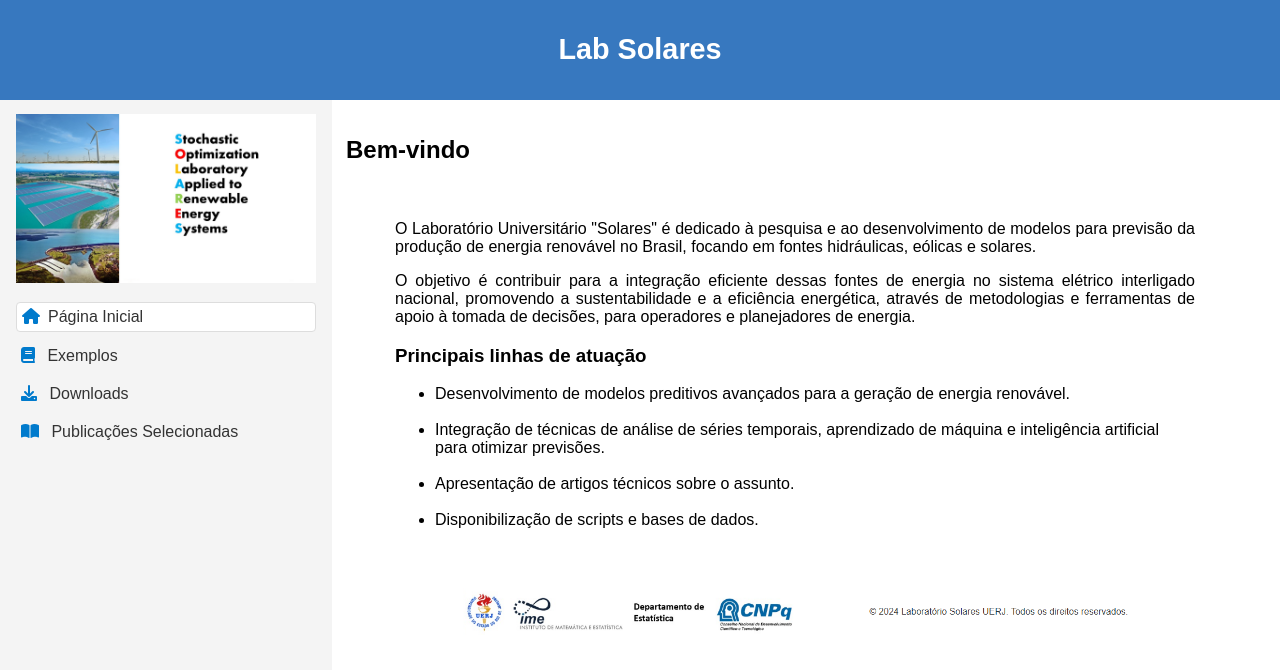
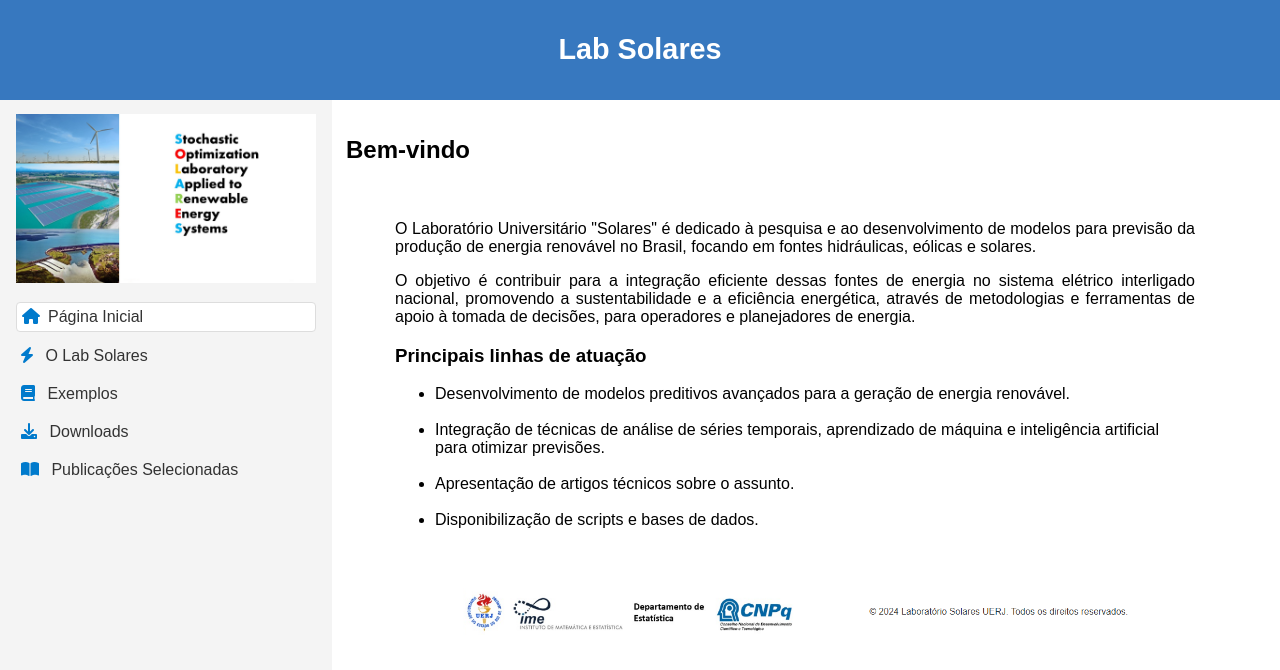
Before and after one commit to LabSolares-UERJ/main, a Jekyll site: the page built from index.html, in a window 1280 px wide. Shown: the top 670 px of the page. Built offline with Jekyll 4.4.1, drawn with Linux system fonts in a browser that asks for light colours.

Commit message:
Update default.html

```diff
--- a/_layouts/default.html
+++ b/_layouts/default.html
@@ -16,6 +16,7 @@
             <br><img src="/main/SOLARES.png" alt="SOLARES Logo" style="width:100%; height:auto; margin-bottom:15px;">
             <ul>
                 <li class="{% if page.url == '/main/' %}active{% endif %}"><a href="/main/"><i class="fas fa-home"></i>Página Inicial</a></li>
+                <li class="{% if page.url == '/main/documentation/oLabSolares/' %}active{% endif %}"><a href="/main/documentation/oLabSolares/"><i class="fas fa-bolt"></i> O Lab Solares</a></li>
                 <li class="{% if page.url == '/main/documentation/examples/' %}active{% endif %}"><a href="/main/documentation/examples/"><i class="fas fa-book"></i> Exemplos</a></li>
                 <li class="{% if page.url == '/main/documentation/downloads/' %}active{% endif %}"><a href="/main/documentation/downloads/"><i class="fas fa-download"></i> Downloads</a></li>
                 <li class="{% if page.url == '/main/documentation/references/' %}active{% endif %}"><a href="/main/documentation/references/"><i class="fas fa-book-open"></i> Publicações Selecionadas</a></li>
```
